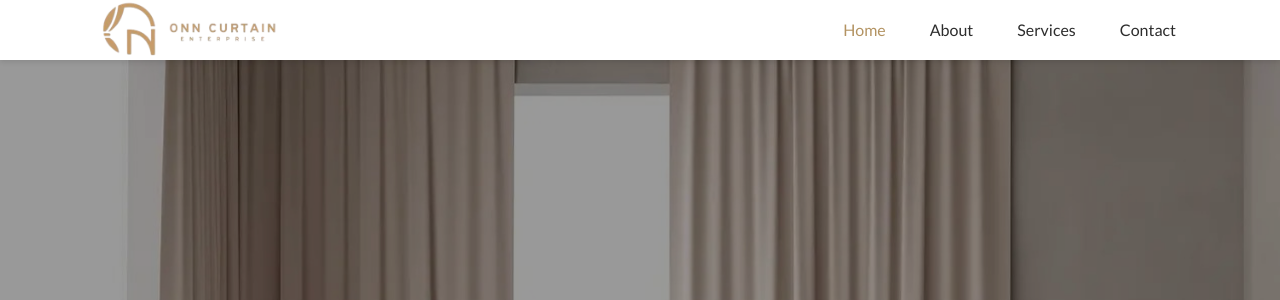
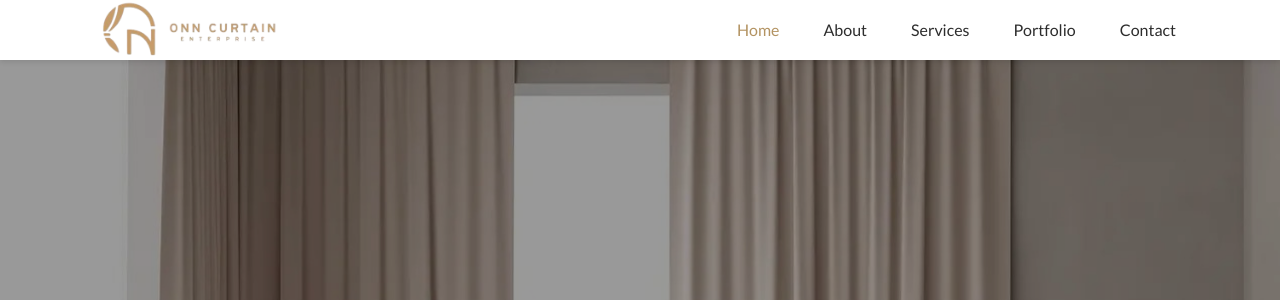
Before and after one commit to jerryvien/onncurtain, a PHP site: page /index.php in a window 1280 px wide. Shown: the top 300 px of the page. Run offline with PHP 8.4, Linux system fonts and the light colour scheme.

Commit message:
update menu

```diff
--- a/header.php
+++ b/header.php
@@ -54,6 +54,7 @@
                   <li style="margin: 0 10px;"><a href="index.php" class="active" style="padding: 8px 12px;">Home</a></li>
                   <li style="margin: 0 10px;"><a href="about.php" style="padding: 8px 12px;">About</a></li>
                   <li style="margin: 0 10px;"><a href="services.php" style="padding: 8px 12px;">Services</a></li>
+                  <li style="margin: 0 10px;"><a href="portfolio.php" style="padding: 8px 12px;">Portfolio</a></li>
                   <li style="margin: 0 10px;"><a href="contact.php" style="padding: 8px 12px;">Contact</a></li>
               </ul>
               <i class="mobile-nav-toggle d-xl-none bi bi-list" style="font-size: 20px;"></i>
```
